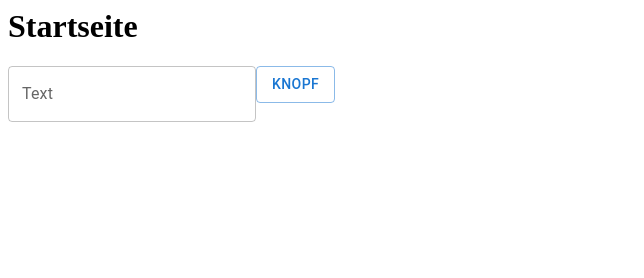
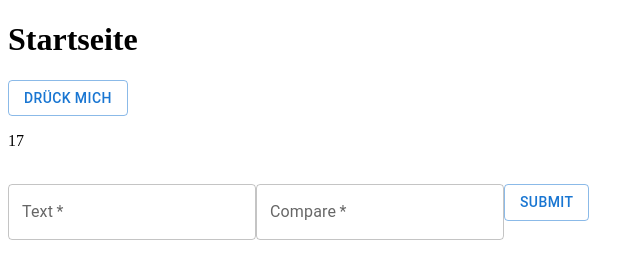
Before and after one commit to mschpr/softwarepraktikum, a React app: page / in a window 1280 px wide. Shown: the whole page, without its empty margins (0-644 px from the left). Built offline with nearby package versions, Linux system fonts and the light colour scheme.

Commit message:
Erweiterung UI: Vergleichslogik eingebaut

```diff
--- a/public/index.html
+++ b/public/index.html
@@ -1 +1,13 @@
-<div id="react-root"></div>
+<!DOCTYPE html>
+
+<html>
+
+<head>
+    <title>Bester Name überhaupt</title>
+</head>
+
+<body>
+    <div id="react-root"></div>
+</body>
+
+</html>
--- a/src/index.js
+++ b/src/index.js
@@ -1,18 +1,54 @@
 import { createRoot } from "react-dom/client";
 import { Button, TextField } from '@mui/material';
+import { useState } from "react";
+
 
 function App() {
+    const [value, setValue] = useState(17);
+    const [text, setText] = useState('');
+    const [compare, setCompare] = useState('');
+
+    const checkText = (e) => {
+        e.preventDefault();
+        console.log(text === compare);
+    }
+
     return (
         <>
             <h1>Startseite</h1>
-            <TextField label="Text" variant="outlined" />
-            <Button variant="outlined"
-                onClick={console.log("Klick")}
+
+            <Button
+                variant="outlined"
+                onClick={() => setValue(value + 1)}
             >
-                Knopf
+                Drück mich
             </Button>
+            <p>{value}</p>
+            <br />
+            <form onSubmit={checkText} autoComplete="off">
+                <TextField
+                    id="Text1"
+                    label="Text"
+                    variant="outlined"
+                    onChange={(e) => setText(e.target.value)}
+                    required
+                />
+                <TextField
+                    id="Text2"
+                    label="Compare"
+                    variant="outlined"
+                    required
+                    onChange={(e) => setCompare(e.target.value)}
+                />
+                <Button
+                    variant="outlined"
+                    type="submit"
+                >
+                    Submit
+                </Button>
+            </form>
         </>
     )
 }
 
-createRoot(document.querySelector("#react-root")).render(<App />);
+createRoot(document.getElementById("react-root")).render(<App />);
```
Also changed, not shown: src/Button.js (deleted, +0 -8 lines), src/Textfield.js (deleted, +0 -8 lines).
